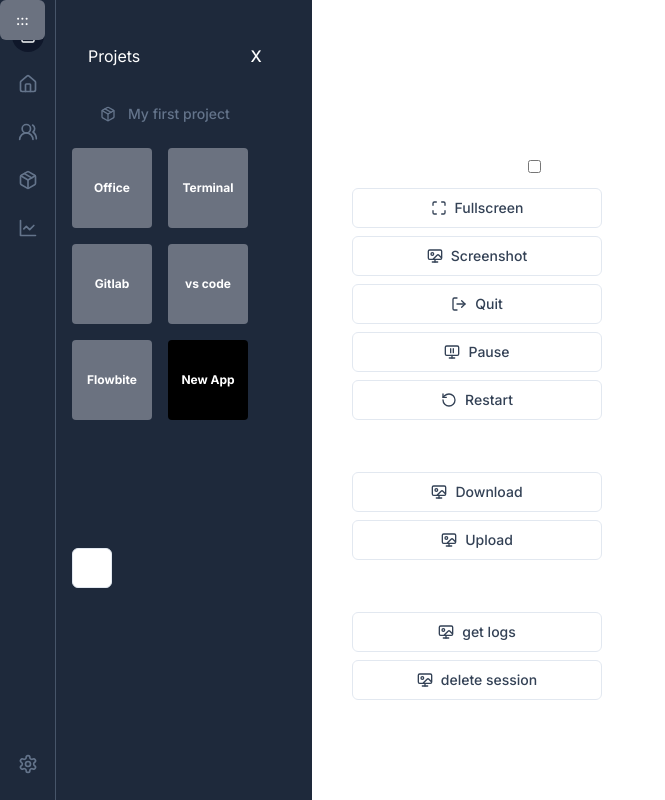
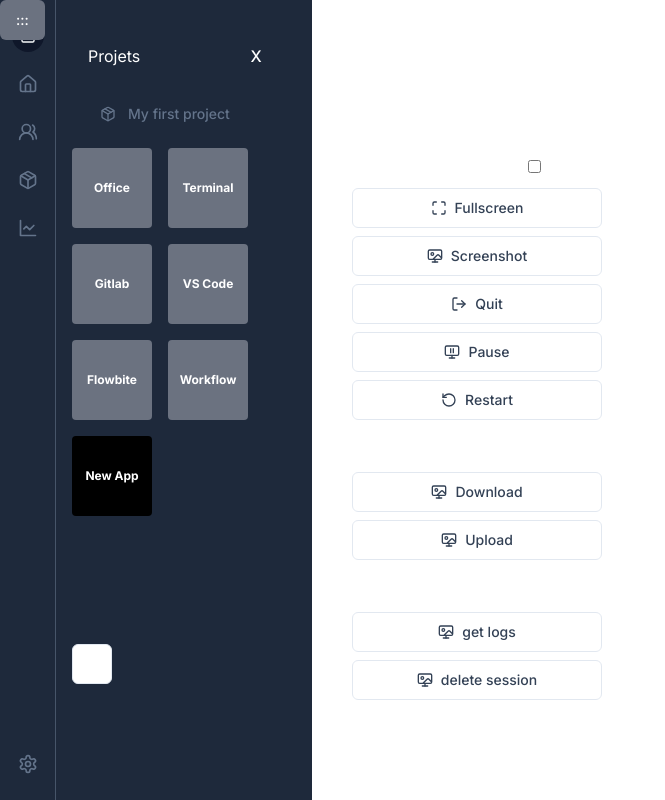
Before and after one commit to nicedexter/THREE, a Next.js app in the folder frontend/: page / in a window 1280 px wide. Shown: the whole page, without its empty margins (0-665 px from the left). Built offline with nearby package versions, Linux system fonts and the light colour scheme.

Commit message:
chore: Refactor workbench selection logic in Dashboard component

```diff
--- a/frontend/app/page.tsx
+++ b/frontend/app/page.tsx
@@ -35,11 +35,43 @@
 } from "@/components/ui/tooltip"
 import { useEffect, useRef, useState } from "react"
 
+const workbenches = [
+  {
+    id: 1,
+    name: 'Office',
+    url: 'https://localhost:6901/'
+  },
+  {
+    id: 2,
+    name: 'Terminal',
+    url: 'https://localhost:6902'
+  },
+  {
+    id: 3,
+    name: 'Gitlab',
+    url: 'https://localhost:6903'
+  },
+  {
+    id: 4,
+    name: 'VS Code',
+    url: 'https://localhost:6904'
+  },
+  {
+    id: 5,
+    name: 'Flowbite',
+    url: 'http://localhost:3131'
+  },
+  {
+    id: 6,
+    name: 'Workflow',
+    url: 'http://localhost:5678'
+  }
+]
+
 export default function Dashboard() {
   const iframeRef = useRef<HTMLIFrameElement>(null)
   const { setTheme } = useTheme()
-  const [url, setUrl] = useState('https://localhost:6901/')
-  const [sessionName, setSessionName] = useState('Office')
+  const [workbench, setWorkbench] = useState(workbenches[0])
   const [sidebarVisible, setSidebarVisible] = useState(true)
   const [fullScreen, setFullScreen] = useState(false)
 
@@ -59,24 +91,11 @@
   }
 
   const handleIframUrl = (nb: number) => {
-    if (nb === 1) {
-      setUrl('https://localhost:6901/')
-      setSessionName('Office')
-    } else if (nb === 2) {
-      setUrl('https://localhost:6902')
-      setSessionName('Terminal')
-    } else if (nb === 3) {
-      setUrl('https://localhost:6903')
-      setSessionName('Gitlab')
-    } else if (nb === 4) {
-      setUrl('https://localhost:6904')
-      setSessionName('VS Code')
-    }
-    else if (nb === 5) {
-      setUrl('http://localhost:3131')
-      setSessionName('Flowbite')
-    }
-    // setSidebarVisible(!sidebarVisible)
+
+    const w = workbenches.find(w => w.id === nb)
+
+    if (!w) return
+    setWorkbench(w)
   }
 
   const handleClickWorkflow = () => {
@@ -92,7 +111,7 @@
   return (
     <div className="w-full h-screen">
       <iframe
-        src={url}
+        src={workbench.url}
         frameBorder="0"
         width="100%"
         height="100%"
@@ -232,42 +251,15 @@
 
 
                   <div className="flex flex-wrap gap-4">
-                    <Button variant="secondary"
-                      className="text-xs bg-gray-500 hover:bg-gray-700 text-white font-bold py-2 px-4 rounded"
-                      style={{ width: 80, height: 80 }}
-                      onClick={() => handleIframUrl(1)}
-
-                    >
-                      Office
-                    </Button>
-                    <Button variant="secondary"
-                      className="text-xs bg-gray-500 hover:bg-gray-700 text-white font-bold py-2 px-4 rounded"
-                      style={{ width: 80, height: 80 }}
-                      onClick={() => handleIframUrl(2)}
-                    >
-                      Terminal
-                    </Button>
-                    <Button variant="secondary"
-                      className="text-xs bg-gray-500 hover:bg-gray-700 text-white font-bold py-2 px-4 rounded"
-                      style={{ width: 80, height: 80 }}
-                      onClick={() => handleIframUrl(3)}
-                    >
-                      Gitlab
-                    </Button>
-                    <Button variant="secondary"
-                      className="text-xs bg-gray-500 hover:bg-gray-700 text-white font-bold py-2 px-4 rounded"
-                      style={{ width: 80, height: 80 }}
-                      onClick={() => handleIframUrl(4)}
-                    >
-                      vs code
-                    </Button>
-                    <Button variant="secondary"
-                      className="text-xs bg-gray-500 hover:bg-gray-700 text-white font-bold py-2 px-4 rounded"
-                      style={{ width: 80, height: 80 }}
-                      onClick={() => handleIframUrl(5)}
-                    >
-                      Flowbite
-                    </Button>
+                    {workbenches.map(w => (
+                      <Button variant="secondary"
+                        className="text-xs bg-gray-500 hover:bg-gray-700 text-white font-bold py-2 px-4 rounded"
+                        style={{ width: 80, height: 80 }}
+                        onClick={() => handleIframUrl(w.id)}
+                      >
+                        {w.name}
+                      </Button>
+                    ))}
                     <Button variant="secondary"
                       className="text-xs bg-black hover:bg-gray-700 text-white font-bold py-2 px-4 rounded"
                       style={{ width: 80, height: 80 }}
@@ -301,7 +293,7 @@
               </main>
               <main className="backdrop-blur-md flex min-h-[calc(100vh_-_theme(spacing.16))] h-full w-full flex-1 flex-col gap-4 p-4 md:gap-8 md:p-10">
                 <div className="flex justify-between items-center">
-                  <h1 className="text-3xl font-semibold">{sessionName}</h1>
+                  <h1 className="text-3xl font-semibold">{workbench.name}</h1>
                   <Button variant="ghost"
                     className=" text-white text-xl"
                     style={{ width: 80, height: 80 }}
```
